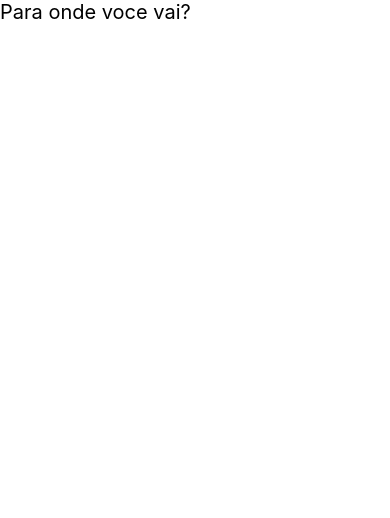
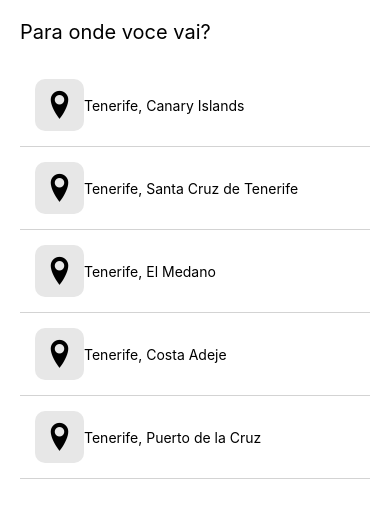
Before and after one commit to JVSATSU/PAP-AIRBNB, a React Native app: screen / in a window 390 px wide. Shown: the top 518 px of the page. Built offline with nearby package versions, Linux system fonts and the light colour scheme.

Commit message:
Post Pesquisa Destino Completo

```diff
--- a/src/screens/pesquisadestino/index.js
+++ b/src/screens/pesquisadestino/index.js
@@ -1,16 +1,33 @@
 import React, { useState } from "react";
-import { View, TextInput, Text } from "react-native";
+import { View, TextInput, Text, FlatList } from "react-native";
 import styles from './styles';
+import procuraResultados from '../../../assets/data/procura';
+import Entypo from 'react-native-vector-icons/Entypo';
 
 const PesquisaDestinoTela = (props) => {
 
   const [inputText,setInputText] = useState();
 
   return (
-    <View>
+    <View style={styles.container}>
       <TextInput
         style={styles.textInput}
         placeholder="Para onde voce vai?"
+        value={inputText}
+        onChangeText={setInputText}
+      />
+
+
+        <FlatList
+        data={procuraResultados}
+        renderItem= {({item})=> (
+          <View style={styles.row}>
+            <View style={styles.iconContainer}>
+              <Entypo name={"location-pin"} size={35} />
+            </View>
+          <Text style={styles.destinotext}>{item.descricao}</Text>
+        </View>
+        )}
       />
     </View>
   );
--- a/src/screens/pesquisadestino/styles.js
+++ b/src/screens/pesquisadestino/styles.js
@@ -6,7 +6,22 @@
   },
   textInput: {
     fontSize: 20,
+    marginBottom: 20,
   },
+  row: {
+    flexDirection: 'row',
+    alignItems: 'center',
+    paddingVertical: 15,
+    borderBottomWidth: 1,
+    borderColor: 'lightgrey',
+  },
+  iconContainer: {
+    backgroundColor: '#e7e7e7',
+    padding: 7,
+    borderRadius: 10,
+    marginLeft: 15,
+  },
+  destinotext: {},
 });
 
 export default styles;
```
